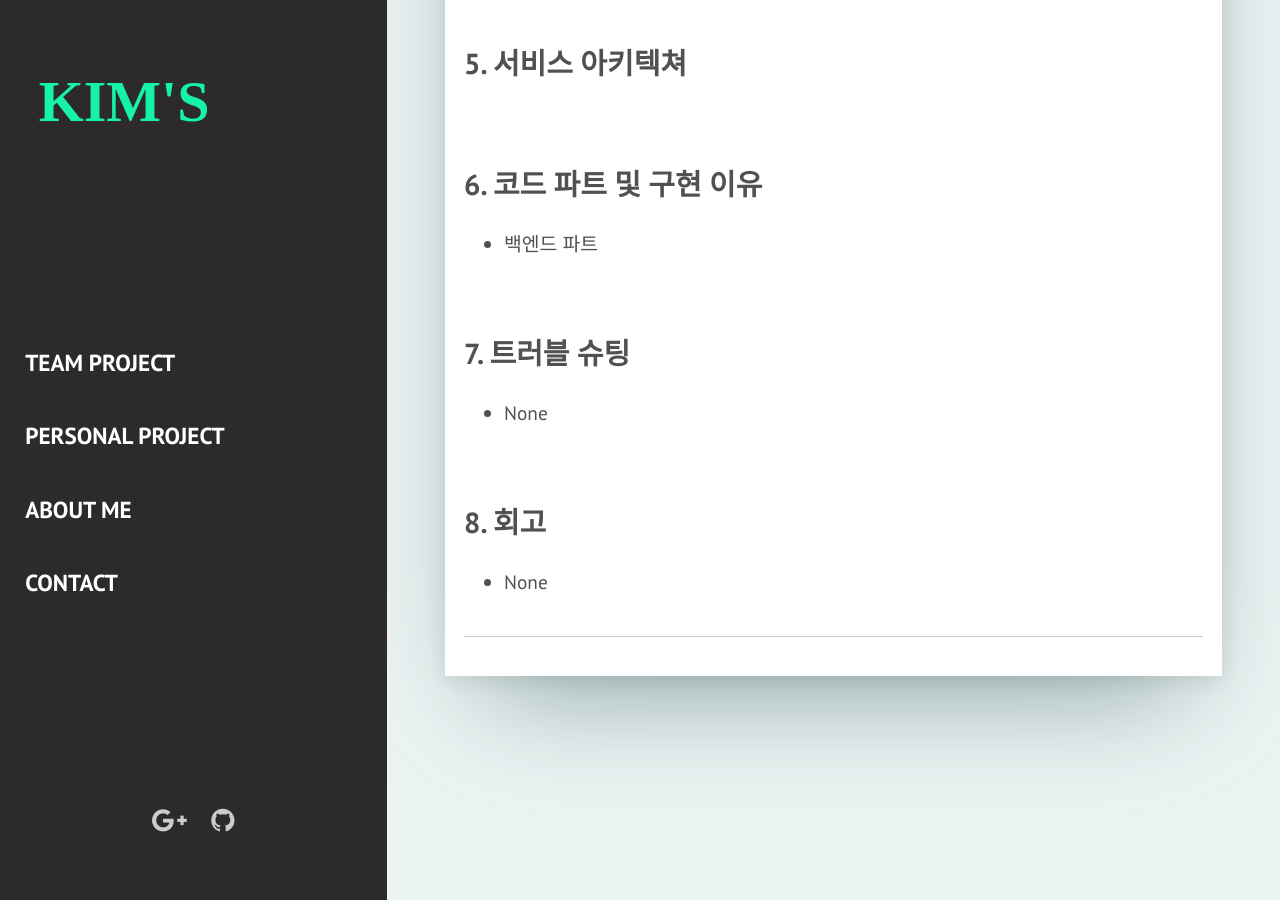
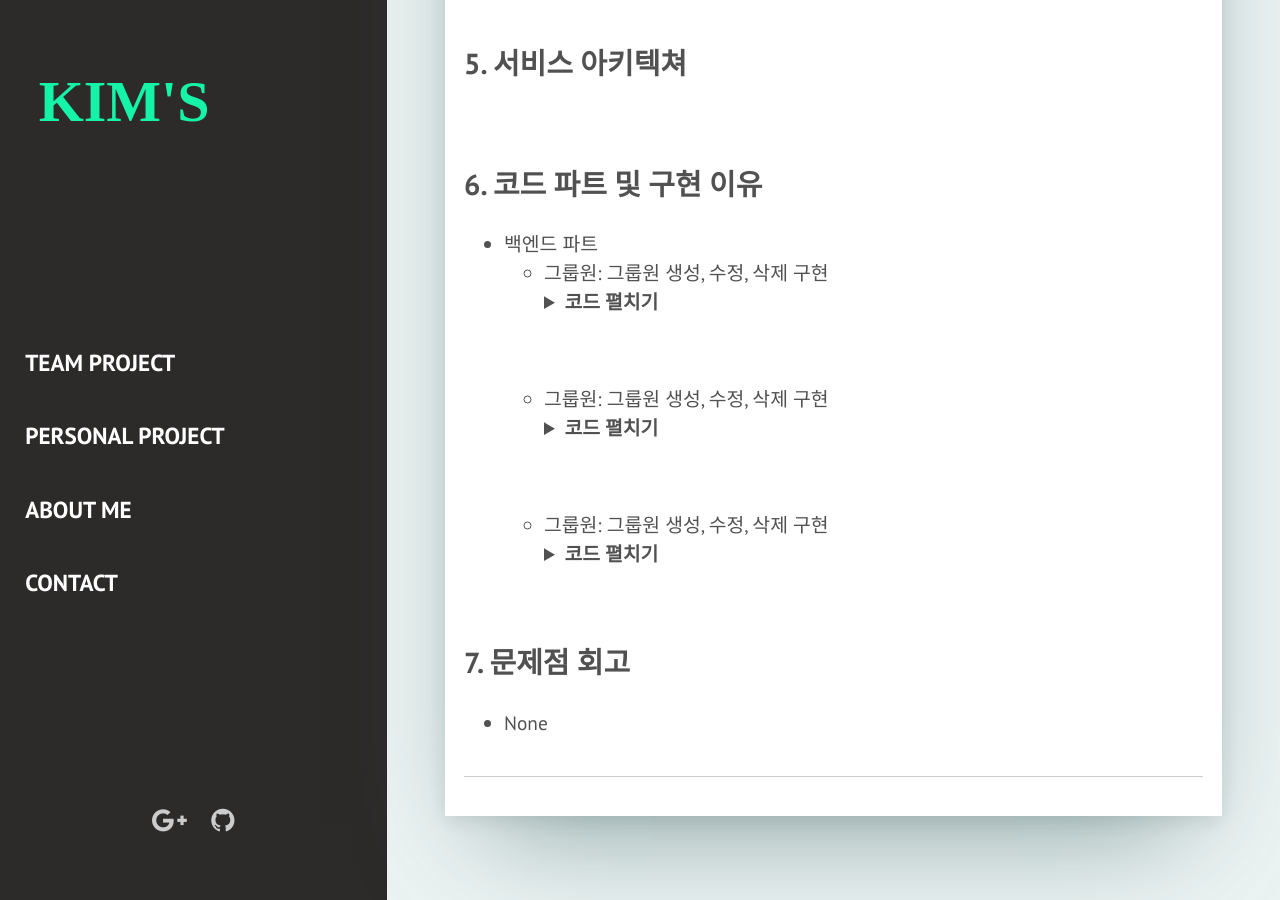
Before and after one commit to kimgusxo/kimgusxo.github.io, a Jekyll site: the page built from _posts/2017-03-29-example.markdown, in a window 1280 px wide and 900 px high, scrolled down 3011 px. Built offline with Jekyll 4.4.1, drawn with Linux system fonts in a browser that asks for light colours; some web fonts are replaced.

Commit message:
add picstagram info

```diff
--- a/_posts/2017-03-29-example.markdown
+++ b/_posts/2017-03-29-example.markdown
@@ -72,13 +72,54 @@ description: 실시간 여행 공유 SNS 어플리케이션
 
 ## 6. 코드 파트 및 구현 이유
 - 백엔드 파트
+    - 그룹원: 그룹원 생성, 수정, 삭제 구현
+		<details>
+
+		<summary>
+		<b>코드 펼치기</b>
+		</summary>
+
+		<div markdown="1">
+
+		![GroupMemberFunction](../assets/img/PillGood-GroupMemberFunctionCode.png)
+
+		</div>
+		</details>
+
+    <br>
+
+    - 그룹원: 그룹원 생성, 수정, 삭제 구현
+		<details>
+
+		<summary>
+		<b>코드 펼치기</b>
+		</summary>
+
+		<div markdown="1">
+
+		![GroupMemberFunction](../assets/img/PillGood-GroupMemberFunctionCode.png)
+
+		</div>
+		</details>
+
+
+    <br>
+
+    - 그룹원: 그룹원 생성, 수정, 삭제 구현
+		<details>
+
+		<summary>
+		<b>코드 펼치기</b>
+		</summary>
+
+		<div markdown="1">
+
+		![GroupMemberFunction](../assets/img/PillGood-GroupMemberFunctionCode.png)
+
+		</div>
+		</details>
 
 <br>
 
-## 7. 트러블 슈팅
+## 7. 문제점 회고
 - None
-
-<br>
-
-## 8. 회고
-- None
```
